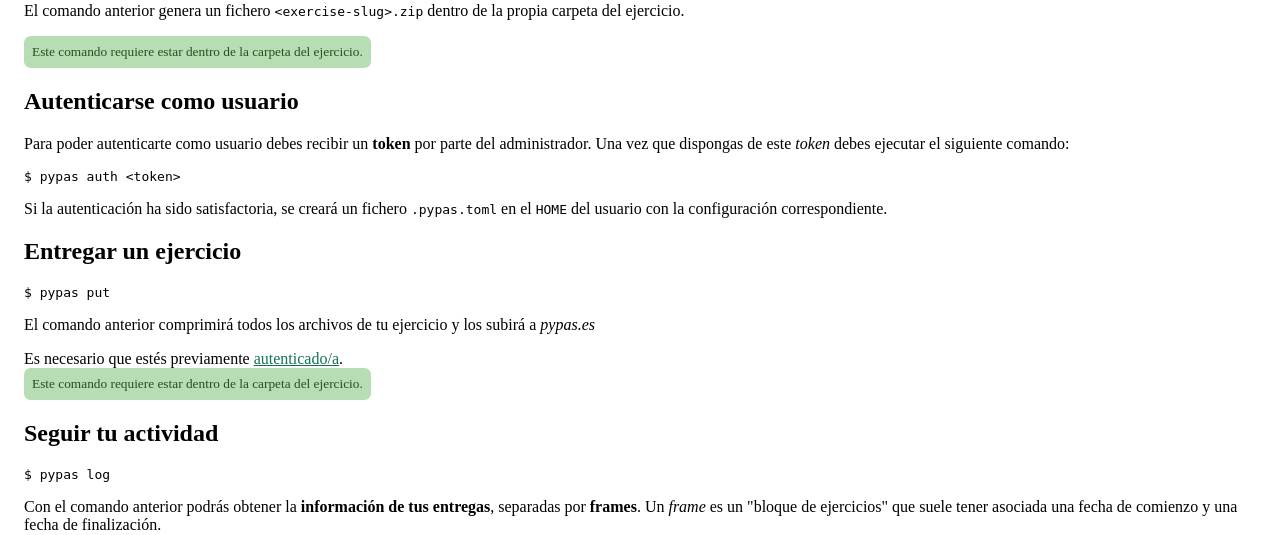
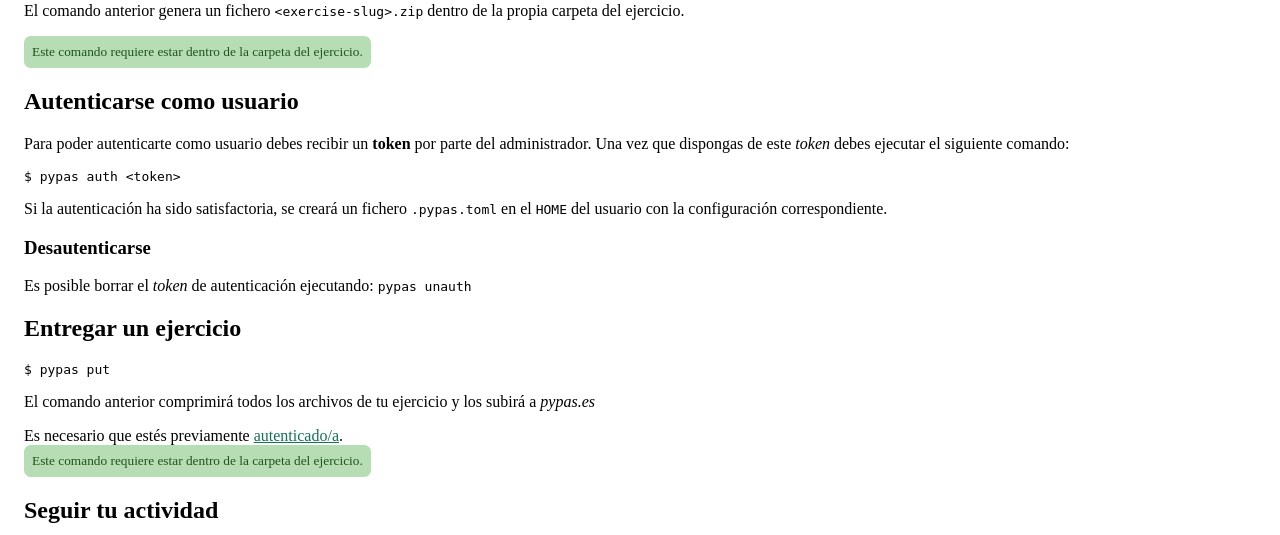
Before and after one commit to sdelquin/pypas-web, a Django app: template homepage/templates/homepage/index.html in a window 1280 px wide. Shown: the part 2643-3178 px from the top of the page. Run offline with Django 5.2, Linux system fonts and the light colour scheme; the template is opened without the code that fills it, so the values that code supplies are empty; parts of the project's set-up code (start-up, migrations or seed data) failed here and were passed over; some libraries are stand-ins or nearby versions.

Commit message:
Add note about unauth

```diff
--- a/homepage/templates/homepage/index.html
+++ b/homepage/templates/homepage/index.html
@@ -170,6 +170,8 @@ y = 7</code></pre>
     <p>Para poder autenticarte como usuario debes recibir un <b>token</b> por parte del administrador. Una vez que dispongas de este <i>token</i> debes ejecutar el siguiente comando:</p>
     <pre><code class="shell">$ pypas auth &lt;token&gt;</code></pre>
     <p>Si la autenticación ha sido satisfactoria, se creará un fichero <code>.pypas.toml</code> en el <tt>HOME</tt> del usuario con la configuración correspondiente.</p>
+    <h3>Desautenticarse</h3>
+    <p>Es posible borrar el <i>token</i> de autenticación ejecutando: <code>pypas unauth</code></p>
 
     <h2>
       <i class="fa-regular fa-circle-up"></i>
```
